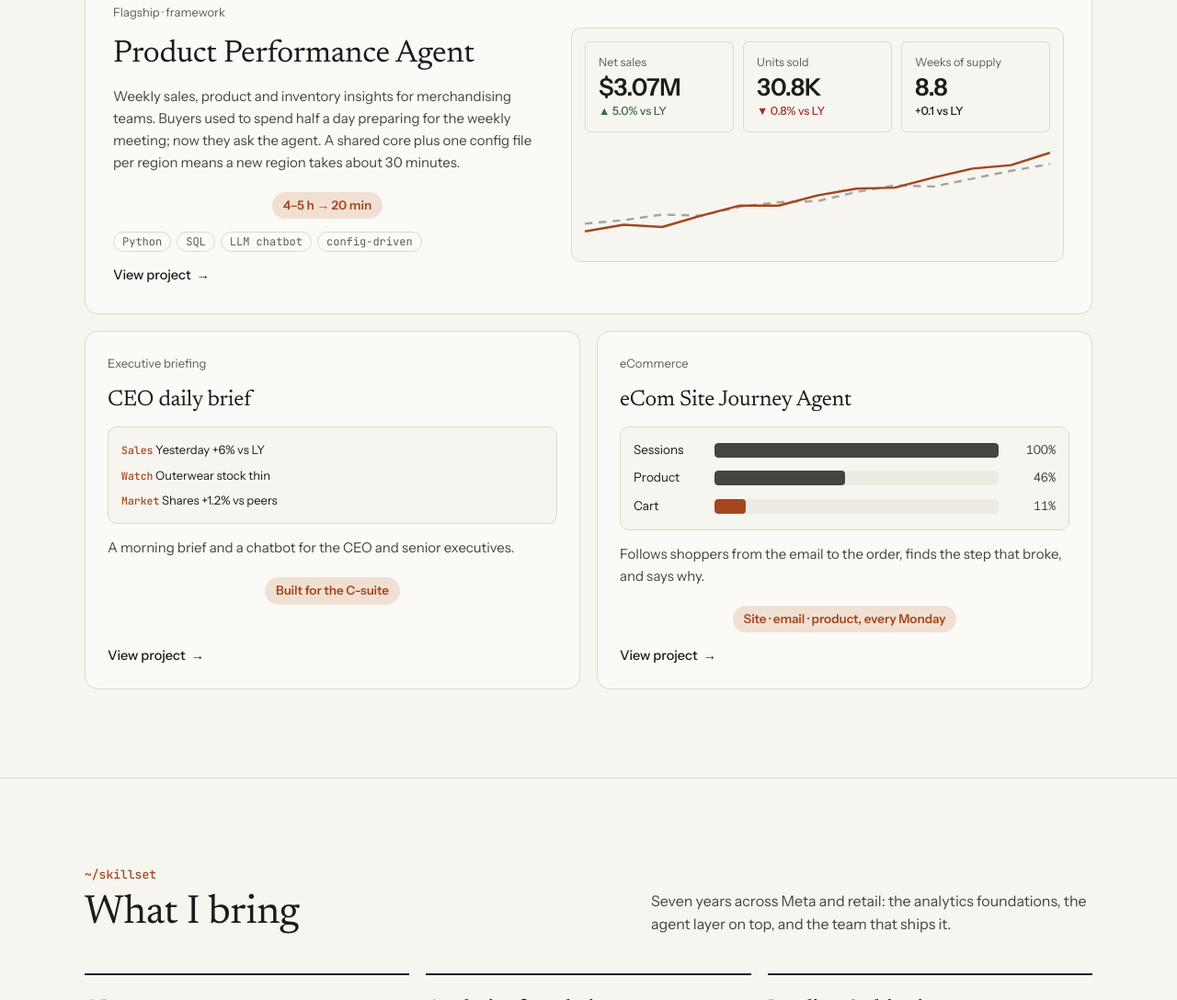
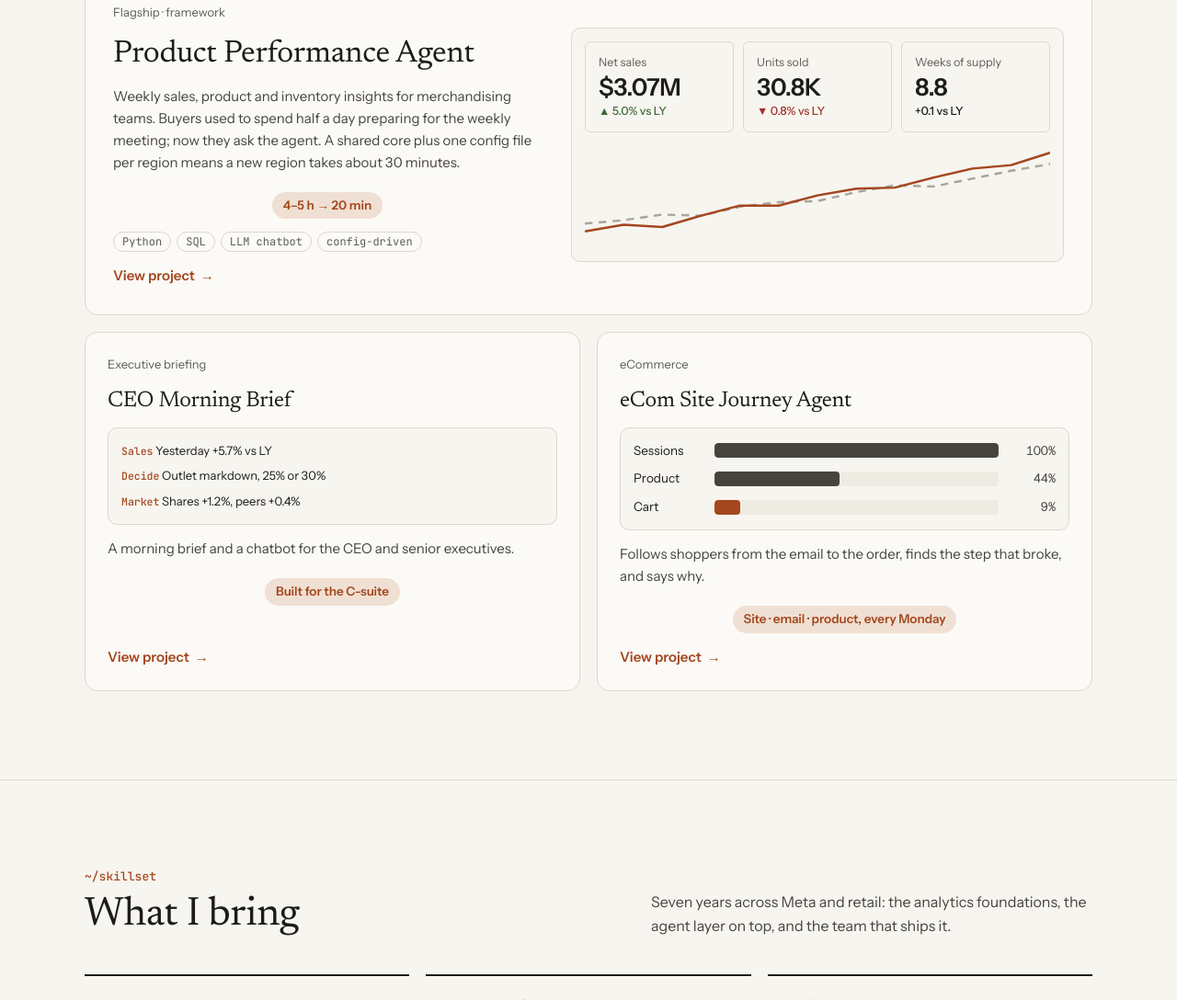
Before and after one commit to Freyali22/Freyali22.github.io, a plain HTML site: page index.html in a window 1280 px wide. Shown: the part 1088-2176 px from the top of the page at 92% size. Drawn offline with Linux system fonts and the light colour scheme.

Commit message:
Align CEO tour with other agents, fix card previews, bolder View project
- CEO tour: chat split into "Ask the brief" + "Feedback review" steps, same as PPA and eCom
- Homepage cards: CEO and eCom preview figures now match the agent pages
- Rename "CEO daily brief" to "CEO Morning Brief" everywhere
- View project links: accent color, semibold

Co-Authored-By: Claude Opus 5.5 <noreply@anthropic.com>

```diff
--- a/assets/css/site.css
+++ b/assets/css/site.css
@@ -83,7 +83,8 @@ section.block{padding:96px 0;border-top:1px solid var(--rule)}
 .acard.feature h3{font-size:34px}
 .acard p{color:var(--ink-2);font-size:15px}
 .metric{display:inline-flex;align-self:flex-start;align-items:baseline;gap:8px;background:var(--accent-soft);color:var(--accent);border-radius:999px;padding:4px 12px;font-size:13.5px;font-weight:600;white-space:nowrap;display:table;margin:6px auto 0}
-.acard .go{margin-top:auto;font-size:14.5px;font-weight:500;display:inline-flex;gap:6px;align-items:center}
+.acard .go{margin-top:auto;font-size:15px;font-weight:600;color:var(--accent);display:inline-flex;gap:6px;align-items:center}
+.acard:hover .go{text-decoration:underline;text-underline-offset:4px}
 .acard .go span{transition:transform .2s}
 .acard:hover .go span{transform:translateX(3px)}
 .thumb{background:var(--paper);border:1px solid var(--rule);border-radius:var(--r-md);padding:14px;font-size:13px;pointer-events:none}
--- a/index.html
+++ b/index.html
@@ -89,11 +89,11 @@
 
       <a class="acard" href="agents/ceo-brief/">
         <div class="cat">Executive briefing</div>
-        <h3>CEO daily brief</h3>
+        <h3>CEO Morning Brief</h3>
         <div class="thumb" aria-hidden="true" style="display:flex;flex-direction:column;gap:7px">
-          <div><b style="font:500 11.5px var(--mono);color:var(--accent)">Sales</b>  Yesterday +6% vs LY</div>
-          <div><b style="font:500 11.5px var(--mono);color:var(--accent)">Watch</b>  Outerwear stock thin</div>
-          <div><b style="font:500 11.5px var(--mono);color:var(--accent)">Market</b>  Shares +1.2% vs peers</div>
+          <div><b style="font:500 11.5px var(--mono);color:var(--accent)">Sales</b>  Yesterday +5.7% vs LY</div>
+          <div><b style="font:500 11.5px var(--mono);color:var(--accent)">Decide</b>  Outlet markdown, 25% or 30%</div>
+          <div><b style="font:500 11.5px var(--mono);color:var(--accent)">Market</b>  Shares +1.2%, peers +0.4%</div>
         </div>
         <p>A morning brief and a chatbot for the CEO and senior executives.</p>
         <span class="metric">Built for the C-suite</span>
@@ -106,8 +106,8 @@
         <div class="thumb" aria-hidden="true">
           <div class="funnel">
             <div class="fstep"><span>Sessions</span><div class="bar"><i style="width:100%"></i></div><span>100%</span></div>
-            <div class="fstep"><span>Product</span><div class="bar"><i style="width:46%"></i></div><span>46%</span></div>
-            <div class="fstep hl"><span>Cart</span><div class="bar"><i style="width:11%"></i></div><span>11%</span></div>
+            <div class="fstep"><span>Product</span><div class="bar"><i style="width:44%"></i></div><span>44%</span></div>
+            <div class="fstep hl"><span>Cart</span><div class="bar"><i style="width:9%"></i></div><span>9%</span></div>
           </div>
         </div>
         <p>Follows shoppers from the email to the order, finds the step that broke, and says why.</p>
```
Also changed, not shown: agents/ceo-brief/index.html (+8 -5 lines), agents/ecom-funnel/index.html (+1 -1 lines), agents/product-performance/index.html (+1 -1 lines).
